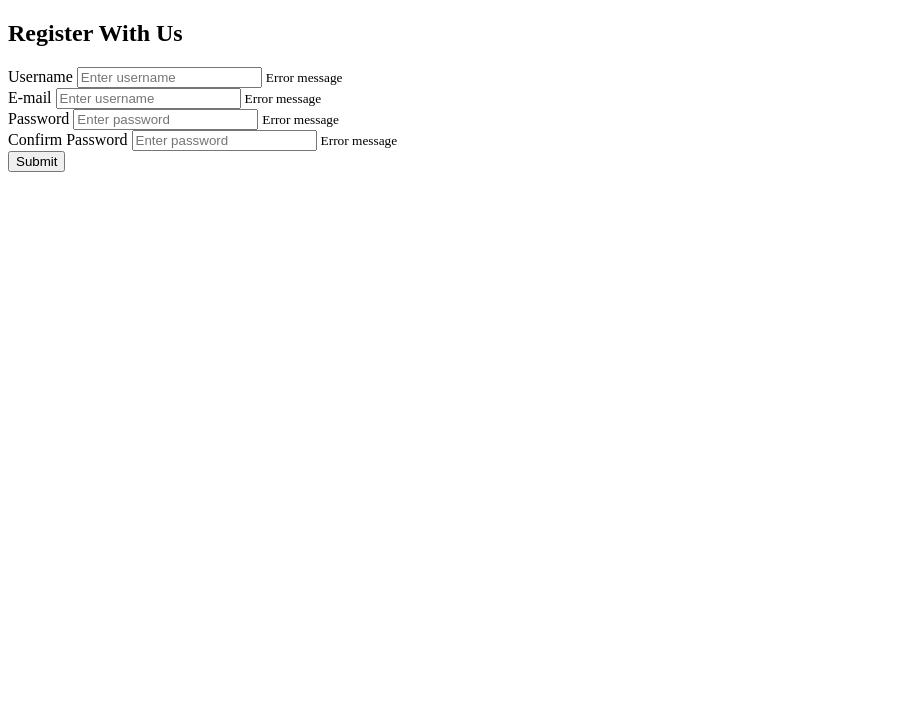
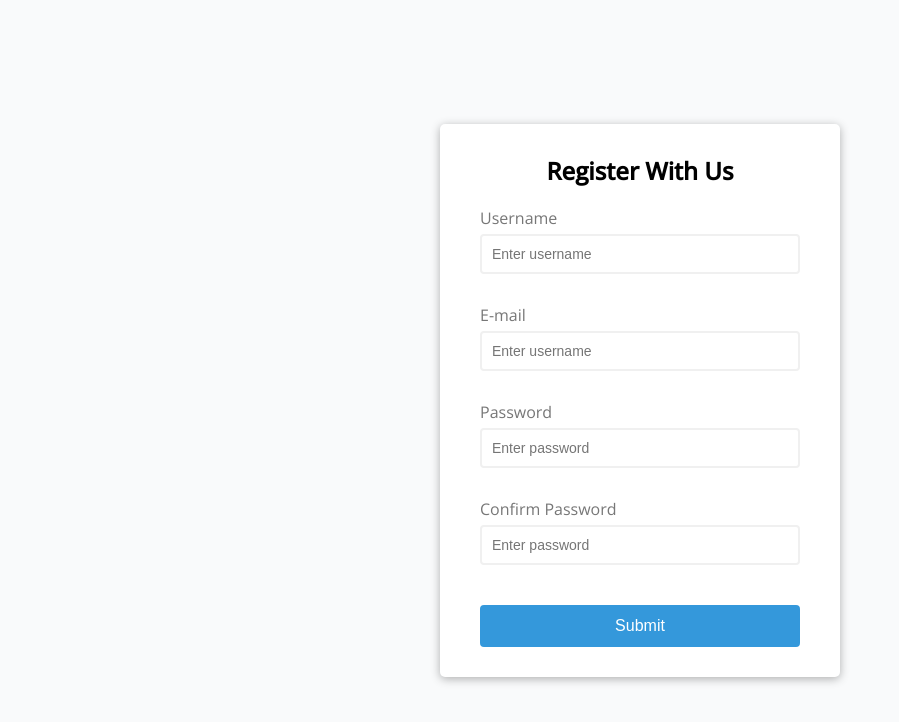
Before and after one commit to gabriele-andolina/form-validator, a plain HTML site: page index.html in a window 1280 px wide. Shown: the whole page, without its empty margins (0-899 px from the left). Drawn offline with nearby package versions, Linux system fonts and the light colour scheme.

Commit message:
Added form style

```diff
--- a/index.html
+++ b/index.html
@@ -3,6 +3,7 @@
     <head>
         <meta charset="UTF-8" />
         <meta name="viewport" content="width=device-width, initial-scale=1.0" />
+        <link rel="stylesheet" href="style.css" />
         <title>Form Validator</title>
     </head>
 
--- a/style.css
+++ b/style.css
@@ -0,0 +1,95 @@
+@import url("https://fonts.googleapis.com/css2?family=Open+Sans:wght@400;500&display=swap");
+
+:root {
+    --success-color: #2ecc71;
+    --error-color: #e74c3c;
+}
+
+* {
+    box-sizing: border-box;
+}
+
+body {
+    background-color: #f9fafb;
+    font-family: "Open Sans", sans-serif;
+    display: flex;
+    align-items: center;
+    justify-content: center;
+    min-height: 100vh;
+    margin: 0;
+}
+
+.container {
+    background-color: #fff;
+    border-radius: 5px;
+    box-shadow: 0 2px 10px rgba(0, 0, 0, 0.3);
+    width: 400px;
+}
+
+h2 {
+    text-align: center;
+    margin: 0 0 20px;
+}
+
+.form {
+    padding: 30px 40px;
+}
+
+.form-control {
+    margin-bottom: 10px;
+    padding-bottom: 20px;
+    position: relative;
+}
+
+.form-control label {
+    color: #777;
+    display: block;
+    margin-bottom: 5px;
+}
+
+.form-control input {
+    border: 2px solid #f0f0f0;
+    border-radius: 4px;
+    display: block;
+    width: 100%;
+    padding: 10px;
+    font-size: 14px;
+}
+
+.form-control input:focus {
+    outline: 0;
+    border-color: #777;
+}
+
+.form-control.success input {
+    border-color: var(--success-color);
+}
+
+.form-control.error input {
+    border-color: var(--error-color);
+}
+
+.form-control small {
+    color: var(--error-color);
+    position: absolute;
+    bottom: 0;
+    left: 0;
+    visibility: hidden;
+}
+
+.form-control.error small {
+    visibility: visible;
+}
+
+.form button {
+    cursor: pointer;
+    background-color: #3498db;
+    border: 2px solid #3498db;
+    border-radius: 4px;
+    color: #fff;
+    display: block;
+    font-size: 16px;
+    padding: 10px;
+    margin-top: 20px;
+    width: 100%;
+}
```
